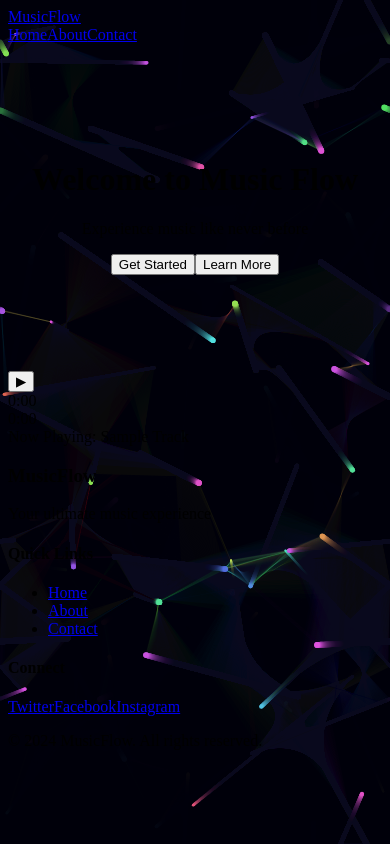
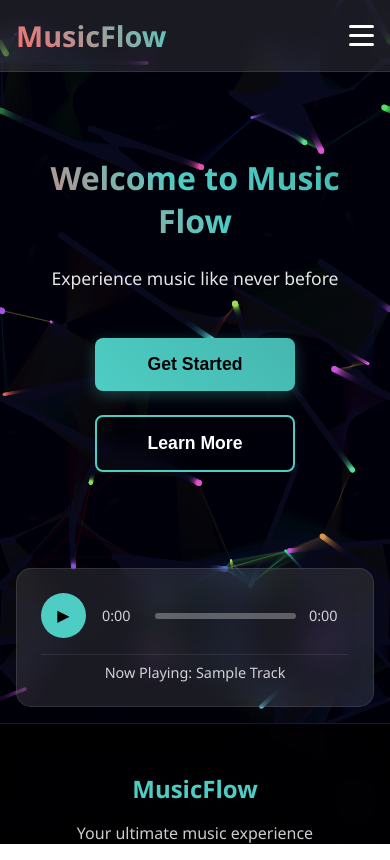
Before and after one commit to TOOSII102/BASE-WEB-APP2, a Next.js app: page / in a window 390 px wide. Built offline with nearby package versions, Linux system fonts and the light colour scheme.

Commit message:
POWERED BY 𝖢𝖠𝖲𝖯𝖤𝖱 𝖳𝖤𝖢𝖧

```diff
--- a/styles/globals.css
+++ b/styles/globals.css
@@ -1,62 +1,565 @@
-/* Animated Background Styles */
-.animated-background {
-  position: fixed !important;
-  top: 0 !important;
-  left: 0 !important;
-  width: 100vw !important;
-  height: 100vh !important;
-  z-index: -1 !important;
-  pointer-events: none !important;
+* {
+  margin: 0;
+  padding: 0;
+  box-sizing: border-box;
 }
 
-/* Ensure content is above background */
+html,
+body {
+  font-family: 'Segoe UI', Tahoma, Geneva, Verdana, sans-serif;
+  color: #ffffff;
+  overflow-x: hidden;
+  height: 100%;
+}
+
+/* Layout Structure */
 .layout {
+  min-height: 100vh;
+  display: flex;
+  flex-direction: column;
   position: relative;
-  z-index: 1;
-  min-height: 100vh;
 }
 
 .main-content {
+  flex: 1;
+  position: relative;
+  z-index: 10;
+  padding-bottom: 2rem;
+}
+
+/* Navigation - Fixed with proper z-index */
+.navbar {
+  background: rgba(255, 255, 255, 0.1);
+  backdrop-filter: blur(15px);
+  -webkit-backdrop-filter: blur(15px);
+  border-bottom: 1px solid rgba(255, 255, 255, 0.1);
+  padding: 1rem 0;
+  position: fixed;
+  width: 100%;
+  top: 0;
+  z-index: 1000;
+}
+
+.nav-container {
+  max-width: 1200px;
+  margin: 0 auto;
+  padding: 0 2rem;
+  display: flex;
+  justify-content: space-between;
+  align-items: center;
+}
+
+.nav-logo a {
+  font-size: 1.8rem;
+  font-weight: bold;
+  color: #ffffff;
+  text-decoration: none;
+  background: linear-gradient(45deg, #ff6b6b, #4ecdc4);
+  -webkit-background-clip: text;
+  -webkit-text-fill-color: transparent;
+  background-clip: text;
+}
+
+.nav-menu {
+  display: flex;
+  gap: 2rem;
+}
+
+.nav-link {
+  color: #ffffff;
+  text-decoration: none;
+  padding: 0.5rem 1rem;
+  border-radius: 8px;
+  transition: all 0.3s ease;
+  font-weight: 500;
+}
+
+.nav-link:hover,
+.nav-link.active {
+  background: rgba(255, 255, 255, 0.2);
+  transform: translateY(-2px);
+}
+
+.hamburger {
+  display: none;
+  flex-direction: column;
+  cursor: pointer;
+}
+
+.hamburger span {
+  width: 25px;
+  height: 3px;
+  background: #ffffff;
+  margin: 3px 0;
+  transition: 0.3s;
+  border-radius: 2px;
+}
+
+/* Hero Section */
+.hero-section {
+  text-align: center;
+  padding: 8rem 2rem 4rem;
+  margin-top: 60px;
+  position: relative;
+  z-index: 5;
+}
+
+.hero-section h1 {
+  font-size: 3.5rem;
+  margin-bottom: 1.5rem;
+  background: linear-gradient(45deg, #ff6b6b, #4ecdc4, #45b7af);
+  -webkit-background-clip: text;
+  -webkit-text-fill-color: transparent;
+  background-clip: text;
+  animation: gradientShift 3s ease-in-out infinite;
+}
+
+@keyframes gradientShift {
+  0%, 100% { background-position: 0% 50%; }
+  50% { background-position: 100% 50%; }
+}
+
+.hero-section p {
+  font-size: 1.3rem;
+  margin-bottom: 3rem;
+  opacity: 0.9;
+  max-width: 600px;
+  margin-left: auto;
+  margin-right: auto;
+}
+
+.cta-buttons {
+  display: flex;
+  gap: 1.5rem;
+  justify-content: center;
+  flex-wrap: wrap;
+}
+
+.btn-primary, .btn-secondary {
+  padding: 1rem 2.5rem;
+  border: none;
+  border-radius: 8px;
+  font-size: 1.1rem;
+  font-weight: 600;
+  cursor: pointer;
+  transition: all 0.3s ease;
+  text-decoration: none;
+  display: inline-block;
+  text-align: center;
+  min-width: 150px;
+}
+
+.btn-primary {
+  background: linear-gradient(45deg, #4ecdc4, #45b7af);
+  color: #000;
+  box-shadow: 0 4px 15px rgba(78, 205, 196, 0.3);
+}
+
+.btn-secondary {
+  background: transparent;
+  color: #ffffff;
+  border: 2px solid #4ecdc4;
+  backdrop-filter: blur(10px);
+}
+
+.btn-primary:hover {
+  transform: translateY(-3px);
+  box-shadow: 0 6px 20px rgba(78, 205, 196, 0.4);
+}
+
+.btn-secondary:hover {
+  background: #4ecdc4;
+  color: #000;
+  transform: translateY(-3px);
+}
+
+/* Page Content */
+.page-content {
+  max-width: 1200px;
+  margin: 80px auto 2rem;
+  padding: 3rem;
+  background: rgba(255, 255, 255, 0.1);
+  backdrop-filter: blur(15px);
+  -webkit-backdrop-filter: blur(15px);
+  border-radius: 20px;
+  border: 1px solid rgba(255, 255, 255, 0.1);
+  box-shadow: 0 8px 32px rgba(0, 0, 0, 0.1);
+  position: relative;
+  z-index: 5;
+}
+
+.page-content h1 {
+  font-size: 2.5rem;
+  margin-bottom: 1.5rem;
+  background: linear-gradient(45deg, #4ecdc4, #45b7af);
+  -webkit-background-clip: text;
+  -webkit-text-fill-color: transparent;
+  background-clip: text;
+}
+
+.page-content p {
+  font-size: 1.1rem;
+  line-height: 1.6;
+  margin-bottom: 1.5rem;
+  opacity: 0.9;
+}
+
+/* Features Grid */
+.features-grid {
+  display: grid;
+  grid-template-columns: repeat(auto-fit, minmax(280px, 1fr));
+  gap: 2rem;
+  margin-top: 3rem;
+}
+
+.feature-card {
+  background: rgba(255, 255, 255, 0.05);
+  padding: 2.5rem 2rem;
+  border-radius: 15px;
+  text-align: center;
+  backdrop-filter: blur(10px);
+  border: 1px solid rgba(255, 255, 255, 0.1);
+  transition: all 0.3s ease;
+  position: relative;
+  z-index: 5;
+}
+
+.feature-card:hover {
+  transform: translateY(-5px);
+  background: rgba(255, 255, 255, 0.1);
+  box-shadow: 0 10px 30px rgba(0, 0, 0, 0.2);
+}
+
+.feature-card h3 {
+  margin-bottom: 1rem;
+  color: #4ecdc4;
+  font-size: 1.4rem;
+}
+
+.feature-card p {
+  opacity: 0.8;
+  line-height: 1.5;
+}
+
+/* Contact Form */
+.contact-form {
+  margin-top: 2rem;
+}
+
+.form-group {
+  margin-bottom: 2rem;
+}
+
+.form-group label {
+  display: block;
+  margin-bottom: 0.8rem;
+  font-weight: 600;
+  color: #4ecdc4;
+}
+
+.form-group input,
+.form-group textarea {
+  width: 100%;
+  padding: 1.2rem;
+  background: rgba(255, 255, 255, 0.1);
+  border: 1px solid rgba(255, 255, 255, 0.2);
+  border-radius: 10px;
+  color: white;
+  font-size: 1rem;
+  backdrop-filter: blur(10px);
+  transition: all 0.3s ease;
+}
+
+.form-group input:focus,
+.form-group textarea:focus {
+  outline: none;
+  border-color: #4ecdc4;
+  background: rgba(255, 255, 255, 0.15);
+  box-shadow: 0 0 0 3px rgba(78, 205, 196, 0.1);
+}
+
+.form-group input::placeholder,
+.form-group textarea::placeholder {
+  color: rgba(255, 255, 255, 0.6);
+}
+
+/* Music Player */
+.music-player {
+  position: fixed;
+  bottom: 100px;
+  right: 20px;
+  background: rgba(255, 255, 255, 0.1);
+  backdrop-filter: blur(15px);
+  -webkit-backdrop-filter: blur(15px);
+  padding: 1.5rem;
+  border-radius: 15px;
+  width: 350px;
+  border: 1px solid rgba(255, 255, 255, 0.1);
+  box-shadow: 0 8px 32px rgba(0, 0, 0, 0.1);
+  z-index: 1000;
+}
+
+.player-controls {
+  display: flex;
+  align-items: center;
+  gap: 1rem;
+  margin-bottom: 1rem;
+}
+
+.play-btn {
+  background: #4ecdc4;
+  border: none;
+  border-radius: 50%;
+  width: 45px;
+  height: 45px;
+  cursor: pointer;
+  font-size: 1rem;
+  transition: all 0.3s ease;
+  display: flex;
+  align-items: center;
+  justify-content: center;
+  color: #000;
+}
+
+.play-btn:hover {
+  transform: scale(1.1);
+  background: #45b7af;
+}
+
+.progress-container {
+  flex: 1;
+  display: flex;
+  align-items: center;
+  gap: 0.8rem;
+}
+
+.time-current, .time-duration {
+  font-size: 0.9rem;
+  opacity: 0.8;
+  min-width: 40px;
+}
+
+.progress-bar {
+  flex: 1;
+  height: 6px;
+  background: rgba(255, 255, 255, 0.3);
+  border-radius: 3px;
+  overflow: hidden;
+  cursor: pointer;
+  position: relative;
+}
+
+.progress {
+  height: 100%;
+  background: linear-gradient(45deg, #4ecdc4, #45b7af);
+  border-radius: 3px;
+  transition: width 0.1s ease;
   position: relative;
   z-index: 2;
 }
 
-/* Make sure navigation and footer are above background */
-.navbar,
+.now-playing {
+  text-align: center;
+  font-size: 0.9rem;
+  opacity: 0.8;
+  padding-top: 0.5rem;
+  border-top: 1px solid rgba(255, 255, 255, 0.1);
+}
+
+/* Footer */
 .footer {
+  background: rgba(0, 0, 0, 0.8);
+  backdrop-filter: blur(15px);
+  -webkit-backdrop-filter: blur(15px);
+  padding: 3rem 0 1rem;
+  margin-top: auto;
   position: relative;
   z-index: 1000;
+  border-top: 1px solid rgba(255, 255, 255, 0.1);
 }
 
-.music-player {
-  position: relative;
-  z-index: 1000;
+.footer-content {
+  max-width: 1200px;
+  margin: 0 auto;
+  padding: 0 2rem;
+  display: grid;
+  grid-template-columns: repeat(auto-fit, minmax(250px, 1fr));
+  gap: 3rem;
 }
 
-/* Improve text readability over animated background */
-.hero-section h1,
-.hero-section p,
-.page-content h1,
-.page-content p,
-.feature-card,
-.contact-form {
-  position: relative;
-  z-index: 2;
+.footer-section h3 {
+  margin-bottom: 1rem;
+  color: #4ecdc4;
+  font-size: 1.5rem;
 }
 
-/* Add subtle background to content for better readability */
-.page-content,
-.feature-card,
-.contact-form {
-  background: rgba(255, 255, 255, 0.1);
-  backdrop-filter: blur(10px);
-  border-radius: 15px;
-  padding: 2rem;
+.footer-section h4 {
+  margin-bottom: 1rem;
+  color: #4ecdc4;
+  font-size: 1.2rem;
 }
 
-.hero-section {
+.footer-section p {
+  opacity: 0.8;
+  line-height: 1.6;
+}
+
+.footer-section ul {
+  list-style: none;
+}
+
+.footer-section ul li {
+  margin-bottom: 0.8rem;
+}
+
+.footer-section a {
+  color: #ffffff;
+  text-decoration: none;
+  opacity: 0.8;
+  transition: all 0.3s ease;
+}
+
+.footer-section a:hover {
+  opacity: 1;
+  color: #4ecdc4;
+}
+
+.social-links {
+  display: flex;
+  gap: 1rem;
+  flex-wrap: wrap;
+}
+
+.social-links a {
+  padding: 0.5rem 1rem;
+  background: rgba(255, 255, 255, 0.1);
+  border-radius: 5px;
+  transition: all 0.3s ease;
+}
+
+.social-links a:hover {
+  background: rgba(78, 205, 196, 0.2);
+  transform: translateY(-2px);
+}
+
+.footer-bottom {
+  border-top: 1px solid rgba(255, 255, 255, 0.1);
+  margin-top: 3rem;
+  padding: 1.5rem 0;
   text-align: center;
-  padding: 6rem 0;
-  position: relative;
-  z-index: 2;
+  opacity: 0.7;
 }
+
+/* Responsive Design */
+@media (max-width: 768px) {
+  .hamburger {
+    display: flex;
+  }
+
+  .nav-menu {
+    position: fixed;
+    left: -100%;
+    top: 70px;
+    flex-direction: column;
+    background: rgba(255, 255, 255, 0.1);
+    backdrop-filter: blur(15px);
+    width: 100%;
+    text-align: center;
+    transition: 0.3s;
+    padding: 2rem 0;
+    gap: 0;
+  }
+
+  .nav-menu.active {
+    left: 0;
+  }
+
+  .nav-link {
+    display: block;
+    padding: 1rem;
+    margin: 0.5rem 2rem;
+    border-radius: 8px;
+  }
+
+  .hero-section {
+    padding: 6rem 1rem 3rem;
+    margin-top: 60px;
+  }
+
+  .hero-section h1 {
+    font-size: 2.5rem;
+  }
+
+  .hero-section p {
+    font-size: 1.1rem;
+  }
+
+  .cta-buttons {
+    flex-direction: column;
+    align-items: center;
+  }
+
+  .btn-primary, .btn-secondary {
+    width: 200px;
+  }
+
+  .page-content {
+    margin: 80px 1rem 2rem;
+    padding: 2rem 1.5rem;
+  }
+
+  .music-player {
+    position: relative;
+    bottom: auto;
+    right: auto;
+    width: calc(100% - 2rem);
+    margin: 1rem;
+  }
+
+  .footer-content {
+    grid-template-columns: 1fr;
+    gap: 2rem;
+    text-align: center;
+  }
+
+  .social-links {
+    justify-content: center;
+  }
+}
+
+@media (max-width: 480px) {
+  .nav-container {
+    padding: 0 1rem;
+  }
+
+  .hero-section h1 {
+    font-size: 2rem;
+  }
+
+  .page-content {
+    padding: 1.5rem 1rem;
+  }
+
+  .features-grid {
+    grid-template-columns: 1fr;
+  }
+
+  .footer-content {
+    padding: 0 1rem;
+  }
+}
+
+/* Utility Classes */
+.text-gradient {
+  background: linear-gradient(45deg, #ff6b6b, #4ecdc4);
+  -webkit-background-clip: text;
+  -webkit-text-fill-color: transparent;
+  background-clip: text;
+}
+
+.glass-effect {
+  background: rgba(255, 255, 255, 0.1);
+  backdrop-filter: blur(15px);
+  -webkit-backdrop-filter: blur(15px);
+  border: 1px solid rgba(255, 255, 255, 0.1);
+}
```
